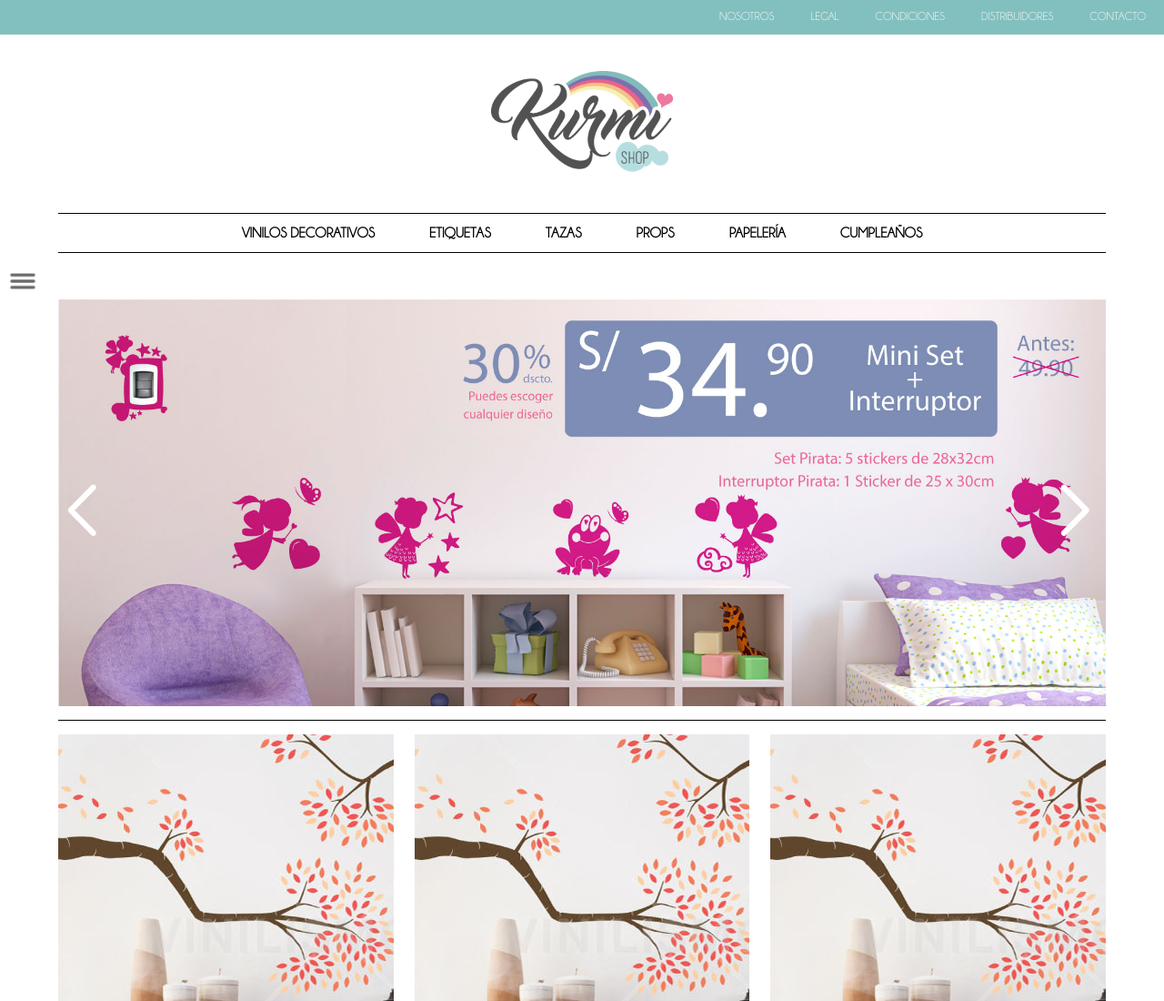
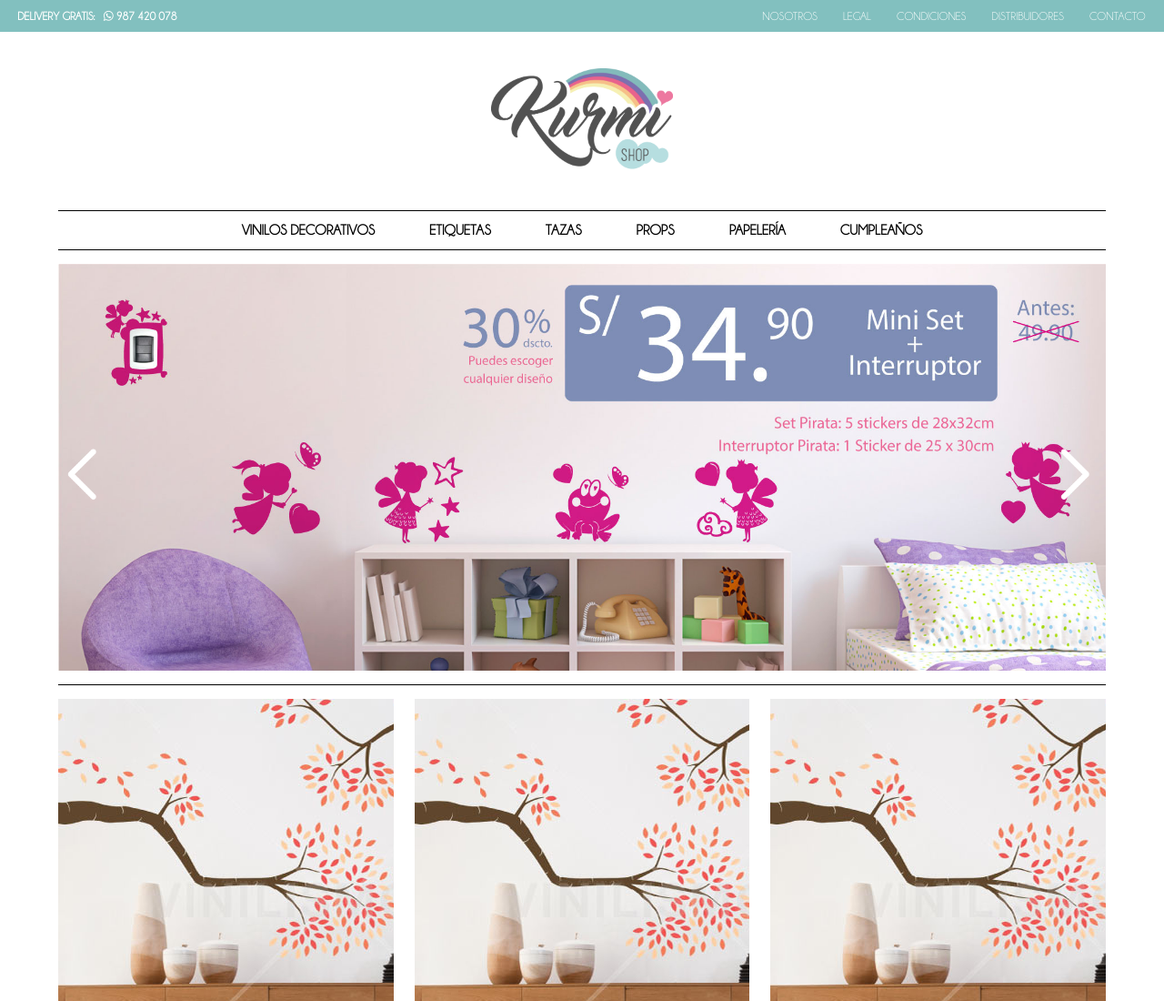
Before and after one commit to BRANDEMMA/kurmishop, a plain HTML site: page index.html in a window 1280 px wide. Shown: the top 1100 px of the page at 91% size. Drawn offline with nearby package versions, Linux system fonts and the light colour scheme; a script that the page names is missing.

Commit message:
Añadí delivery gratis

```diff
--- a/css/estilo.css
+++ b/css/estilo.css
@@ -52,25 +52,38 @@ h1{
 	list-style:none;
 	background-color: #82c0bf;
 	width: 100%;
-	height: 38px;
 	margin: 0;
 	padding: 0;
 	text-transform: uppercase;
 
 }
+.delivery{
+	color: white;
+	float: left;
+	font-weight: bolder;
+	padding: 10px 0 10px 1.5%;
+	width: 25%;
+}
+.delivery a{
+	color: white;
+	text-decoration: none;
+}
+.delivery a:hover{
+	color:#ec6593;
+}
 #menuup ul{
-	position: absolute;
-	right: 0;
-
+	display: flex;
+	float: left;
+	justify-content: flex-end;
 	margin: 0;
 	padding: 0;
-
+	width: 73%;
 }
 
 #menuup li{
 	display: block;
 	float: left;
-	padding: 10px 20px;
+	padding: 10px 1.5%;
 
 }
 #menuup li a{
@@ -92,6 +105,7 @@ nav#servicios{
 }
 nav#servicios ul{
 	display: flex;
+	flex-wrap: wrap;
 	justify-content: center;
 	width: 100%;
 	text-decoration: none;
@@ -122,6 +136,7 @@ nav#servicios li a:hover{
 
 /*----  ESTILOS DEL MENU RESPONSIVE (INICIA) ----*/
 .menu-responsive{
+	display: none;
 	margin: 0 auto;
 	position: relative;
 	width: 100%
@@ -529,3 +544,13 @@ footer .contenedorfinal .partes2  a.redesg:hover{
 	height:30px;
 	display: inline-block;
 }
+
+
+/*=============   RESPONSIVE (INICIA)   =============*/
+@media(max-width: 800px){
+	nav#servicios li{
+		margin: 0 60px;
+    	padding: 6px 0;
+	}
+}
+/*=============   RESPONSIVE (TERMINA)   =============*/
--- a/index.html
+++ b/index.html
@@ -17,6 +17,10 @@
   <script src="http://code.jquery.com/jquery-1.11.3.min.js"></script>
 
 <!--==================  SCRIPT PARA SLIDER (TERMINA)  =====================-->
+
+<!--==================  ENLACE PARA ICONOS (TERMINA)  =====================-->
+  <link rel="stylesheet" href="https://maxcdn.bootstrapcdn.com/font-awesome/4.5.0/css/font-awesome.min.css">
+<!--==================  ENLACE PARA ICONOS (TERMINA)  =====================-->
 
 	</head>
 	<body>
@@ -206,6 +210,9 @@
 			<div class="contenedor">
 			<header>
 				<div id="menuup">
+        <div class="delivery">
+          Delivery Gratis: &nbsp;&nbsp;<a href=""><i class="fa fa-whatsapp" aria-hidden="true"></i> 987 420 078</a>
+        </div>
 				<ul class="nav">
 							<li class="nav-item">
 								<a  href="#">Nosotros</a>
@@ -222,10 +229,8 @@
 							<li class="nav-item">
 								<a  href="#">Contacto</a>
 							</li>
-							<li class="clear">
-
-							</li>
 						</ul>
+            <div class="clear"></div>
 						</div>
 						<div class="clear">
 
```
